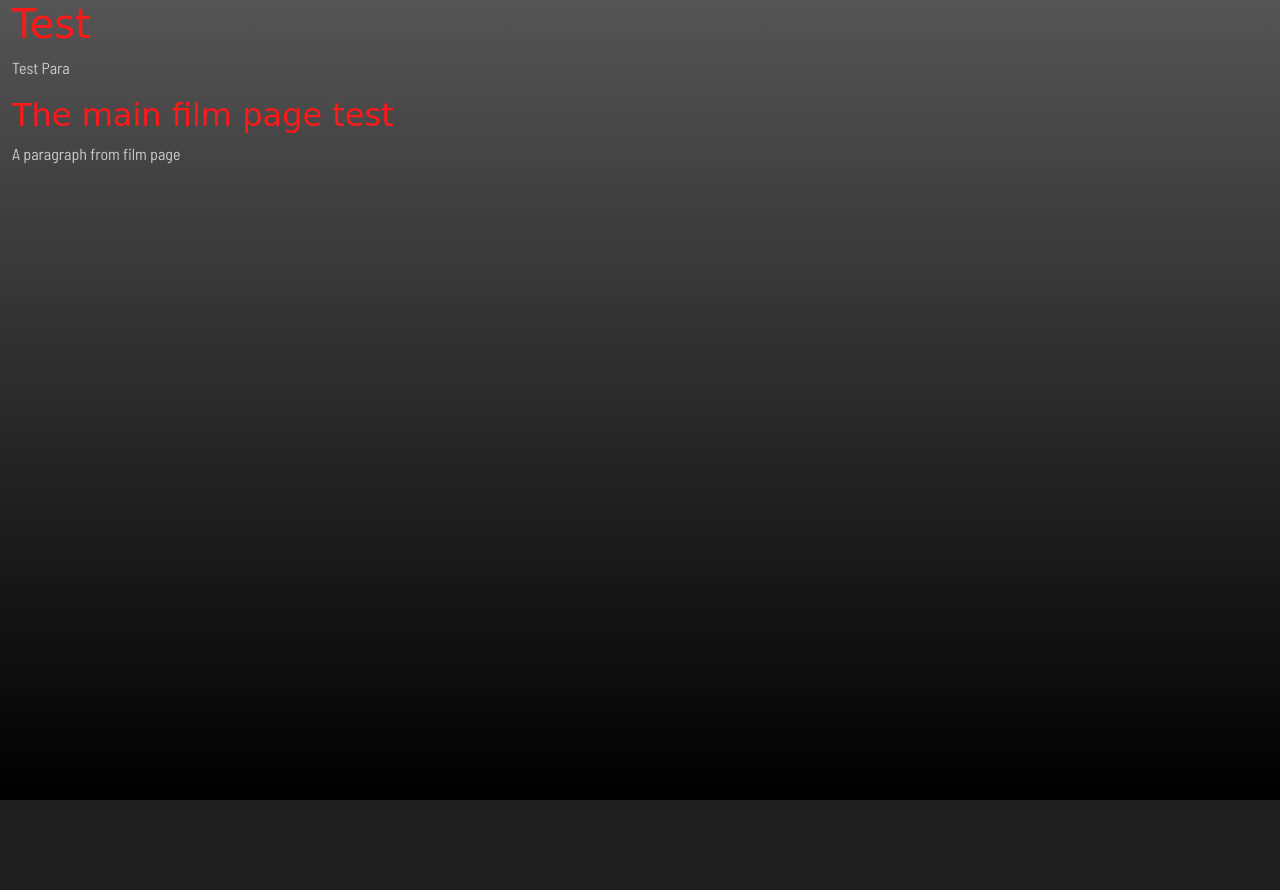
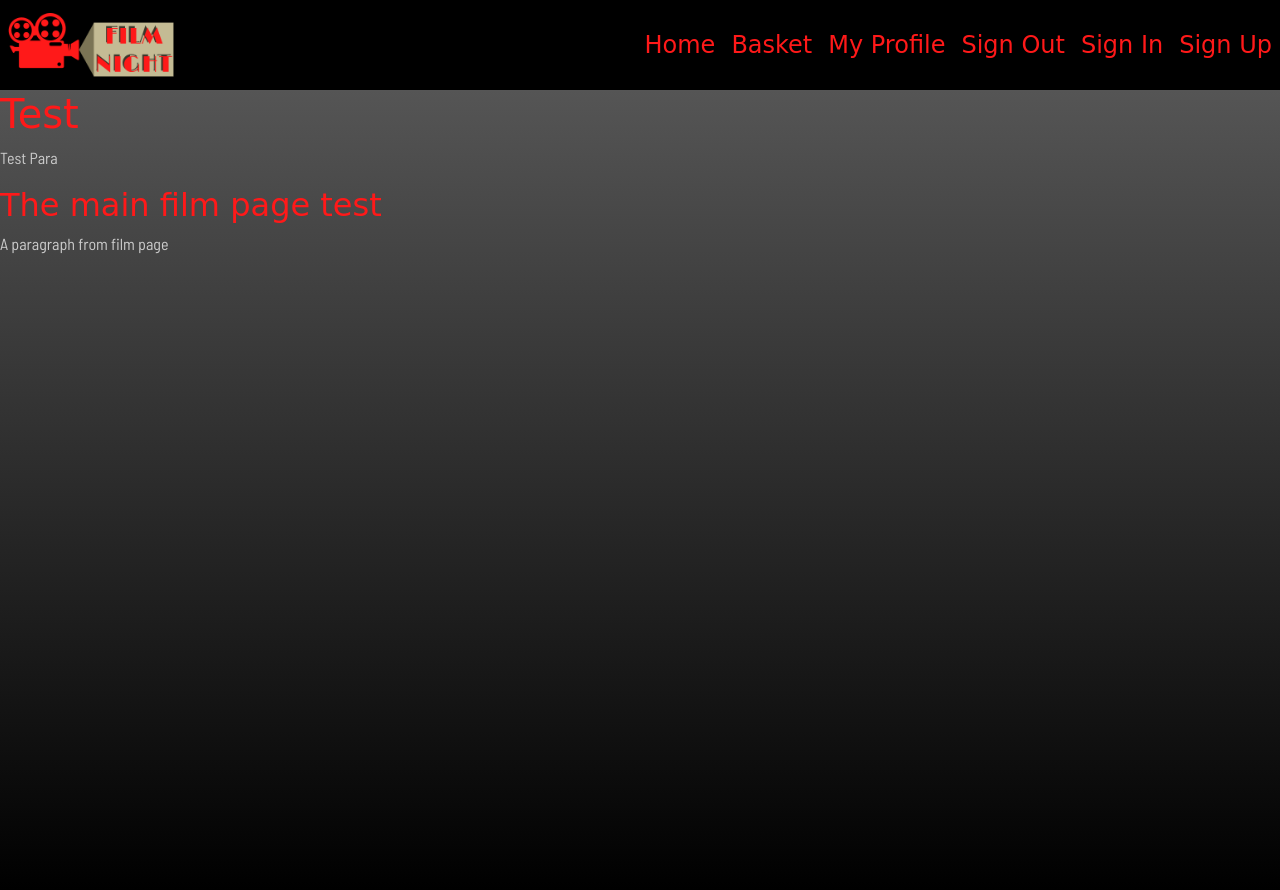
Before and after one commit to KWSNick/filmnight, a Django app: page / in a window 1280 px wide. Before the commit the page ends 800 px from the top, so only its background shows below. Run offline with Django 3.2, Linux system fonts and the light colour scheme; some libraries are stand-ins or nearby versions; some web fonts are replaced.

Commit message:
Added bootstrap navbar and applied basic customisation to base.html. Cut navbar into a separate file in an includes directory within templates and used include within base.html.

```diff
--- a/filmnight/urls.py
+++ b/filmnight/urls.py
@@ -15,9 +15,12 @@ Including another URLconf
 """
 from django.contrib import admin
 from django.urls import path, include
+from django.conf import settings
+from django.conf.urls.static import static
+
 
 urlpatterns = [
     path('admin/', admin.site.urls),
     path('accounts/', include('allauth.urls')),
     path('', include('films.urls'))
-]
+] + static(settings.MEDIA_URL, document_root=settings.MEDIA_ROOT)
--- a/static/css/base.css
+++ b/static/css/base.css
@@ -8,23 +8,23 @@ body {
     font-family: 'Zilla Slab Highlight', cursive;
 }
 
-.pri_bk_clr {
+.pri_bg_clr {
     background: #000;
 }
 
-.sec_bk_clr {
+.sec_bg_clr {
     background: #2c2c2c;
 }
 
-.sec_bk_light_clr {
+.sec_bg_light_clr {
     background: #555555;
 }
 
-.grad_bk {
+.grad_bg {
     background-image: linear-gradient(#555555, #000);
 }
 
-.grad_bk_invert {
+.grad_bg_invert {
     background-image: linear-gradient(#000, #555555);
 }
 
@@ -36,6 +36,62 @@ body {
     color: #ff1919;
 }
 
-.max_height {
+.full_height {
     height: 100vh;
 }
+
+.fixed_bg {
+    background-attachment: fixed;
+    background-position: center;
+    background-repeat: no-repeat;
+    background-size: cover;
+}
+
+#logo {
+    height: 8vh;
+}
+
+/* Bootstrap Overrides */
+.navbar-toggler-icon {
+    width: 100%;
+    height: 100%;
+    font-size: 2.5rem;
+}
+
+.nav-item a:hover {
+    color: #CCCCCC;
+}
+
+.navbar-nav {
+    align-items: center;
+}
+
+/* Bootstrap Breakpoints */
+
+@media (min-width: 576px) {
+
+}
+@media (min-width: 768px) {
+
+    .navbar-toggler {
+        margin-right: 2rem;
+    }
+
+}
+
+@media (min-width: 992px) {
+
+    .navbar-nav {
+        margin-right: 0!important;
+        margin-left: auto!important;
+    }
+
+}
+
+@media (min-width: 1200px) {
+
+}
+
+@media (min-width: 1400px) {
+
+}
--- a/templates/base.html
+++ b/templates/base.html
@@ -40,28 +40,27 @@
     <title>Film Night {% block add_title %}{% endblock %}</title>
 </head>
 <body>
-    <div class="container-fluid grad_bk max_height">
+    <div class="container-fluid gx-0">
+        <header class="row pri_bg_clr">
+            {% include 'includes/nav.html' %}
+        </header>
         <div class="row">
-            <div class="col">
-                <header class="row">
-                    <nav>
-
-                    </nav>
-                </header>
             {% if messages %}
-                <aside>
+            <aside class="col">
                 <h4>System Message</h4>
                 <div class="message-content"></div>
             </aside>
             {% endif %}
-
+        </div>
+        <div class="row grad_bg full_height fixed_bg">
+            <div class="col">
                 <h1 class="header_font sec_text_clr">Test</h1>
                 <p class="pri_text_clr">Test Para</p>
-
             {% block content %}
             {% endblock %}
             </div>
         </div>
     </div>
+
 </body>
 </html>
--- /dev/null
+++ b/templates/includes/nav.html
@@ -0,0 +1,33 @@
+<nav class="navbar navbar-expand-lg ">
+    <div class="container-fluid gx-0">
+        <a href="#" class="navbar-brand">
+            <img id="logo" class="ms-2" src="media/filmNightLogo.png" alt="film night logo">
+        </a>
+        <button class="navbar-toggler" type="button" data-bs-toggle="collapse" data-bs-target="#navbarContent"
+            aria-controls="navbarContent" aria-expanded="false" aria-label="Toggle navigation">
+            <span class="navbar-toggler-icon"><i class="fas fa-bars pri_text_clr"></i></span>
+        </button>
+        <div class="collapse navbar-collapse fs-4" id="navbarContent">
+            <ul class="navbar-nav me-auto mb-2 mb-lg-0 header_font">
+                <li class="nav-item">
+                    <a class="nav-link sec_text_clr" aria-current="page" href="#">Home</a>
+                </li>
+                <li class="nav-item">
+                    <a class="nav-link sec_text_clr" href="#">Basket</a>
+                </li>
+                <li class="nav-item">
+                    <a class="nav-link sec_text_clr" href="#">My Profile</a>
+                </li>
+                <li class="nav-item">
+                    <a class="nav-link sec_text_clr" href="#">Sign Out</a>
+                </li>
+                <li class="nav-item">
+                    <a class="nav-link sec_text_clr" href="#">Sign In</a>
+                </li>
+                <li class="nav-item">
+                    <a class="nav-link sec_text_clr" href="#">Sign Up</a>
+                </li>
+            </ul>
+        </div>
+    </div>
+</nav>
```
Also changed, not shown: README.md, media/filmNightLogo.png (renamed from static/media/filmNightLogo.png), media/fontBodyShortlist.jpg (renamed from static/media/fontBodyShortlist.jpg), media/fontHeaderShortlist.jpg (renamed from static/media/fontHeaderShortlist.jpg), media/logoIconIdeas.jpg (renamed from static/media/logoIconIdeas.jpg), media/plannedColorPallette.jpg (renamed from static/media/plannedColorPallette.jpg), media/plannedDatabaseStructure.jpg (renamed from static/media/plannedDatabaseStructure.jpg), media/plannedSiteStructure.jpg (renamed from static/media/plannedSiteStructure.jpg). Lines whose indentation alone changed are shown as unchanged.
